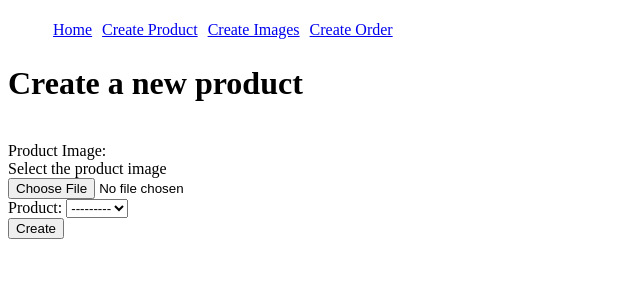
After one commit to i-naeem/dtsk, a Django app: page /create_image in a window 1280 px wide. The commit adds this page. Shown: the top 300 px of the page, without its empty margins (0-640 px from the left). Run offline with Django 5.2, Linux system fonts and the light colour scheme; data that the repository does not hold is empty.

Commit message:
:sparkles: added form to create images

```diff
--- a/app/schema.py
+++ b/app/schema.py
@@ -1,4 +1,3 @@
-from graphene_django.forms.mutation import DjangoFormMutation
 from graphene_file_upload.scalars import Upload
 from .forms import ImageForm
 import graphene_django
--- a/app/templates/base.html
+++ b/app/templates/base.html
@@ -15,8 +15,8 @@
       <ul class="nav" style="display: flex; list-style-type: none">
         <li><a href="{% url 'app:index' %}">Home </a></li>
         <li><a href="{% url 'app:create_product' %}">Create Product</a></li>
+        <li><a href="{% url 'app:create_image' %}">Create Images</a></li>
         <li><a href="{% url 'app:create_order' %}">Create Order</a></li>
-        <!-- <li><a href="#">Create Images</a></li> -->
       </ul>
     </header>
     <main>{% block content %}{% endblock content %}</main>
--- /dev/null
+++ b/app/templates/create_image.html
@@ -0,0 +1,11 @@
+{% extends "base.html" %} {% block content %}
+<main>
+  <h1>Create a new product</h1>
+  <form action="{% url 'app:create_image' %}" method="post" enctype="multipart/form-data">
+    {% csrf_token %}
+    <br />
+    {{form}}
+    <button type="submit">Create</button>
+  </form>
+</main>
+{% endblock content %}
--- a/app/urls.py
+++ b/app/urls.py
@@ -10,6 +10,8 @@ urlpatterns = [
     path("graphql", csrf_exempt(
         FileUploadGraphQLView.as_view(graphiql=True, schema=schema))),
 
+    path('create_image', views.create_image, name="create_image"),
+
     path("order/<int:order_id>", views.order, name="order"),
     path("create_order", views.create_order, name="create_order"),
 
--- a/app/views.py
+++ b/app/views.py
@@ -1,7 +1,9 @@
-from django.shortcuts import render, get_object_or_404, redirect, get_list_or_404
+from django.shortcuts import render, get_object_or_404, redirect
+from django.http import Http404, HttpResponse
 from django.urls import reverse
 from .forms import ProductForm
 from .forms import OrderForm
+from .forms import ImageForm
 from .models import Product
 from .models import Image
 from .models import Order
@@ -61,3 +63,15 @@ def create_order(request):
 
     context = {"form": OrderForm()}
     return render(request, 'create_order.html', context)
+
+
+def create_image(request):
+    context = {"form": ImageForm()}
+    if request.method == "POST":
+        context["form"] = ImageForm(request.POST, request.FILES)
+        f = context["form"]
+        if f.is_valid():
+            f.save()
+            return redirect(reverse('app:product', kwargs={"product_id": f.cleaned_data['product'].id}))
+
+    return render(request, 'create_image.html', context)
```
